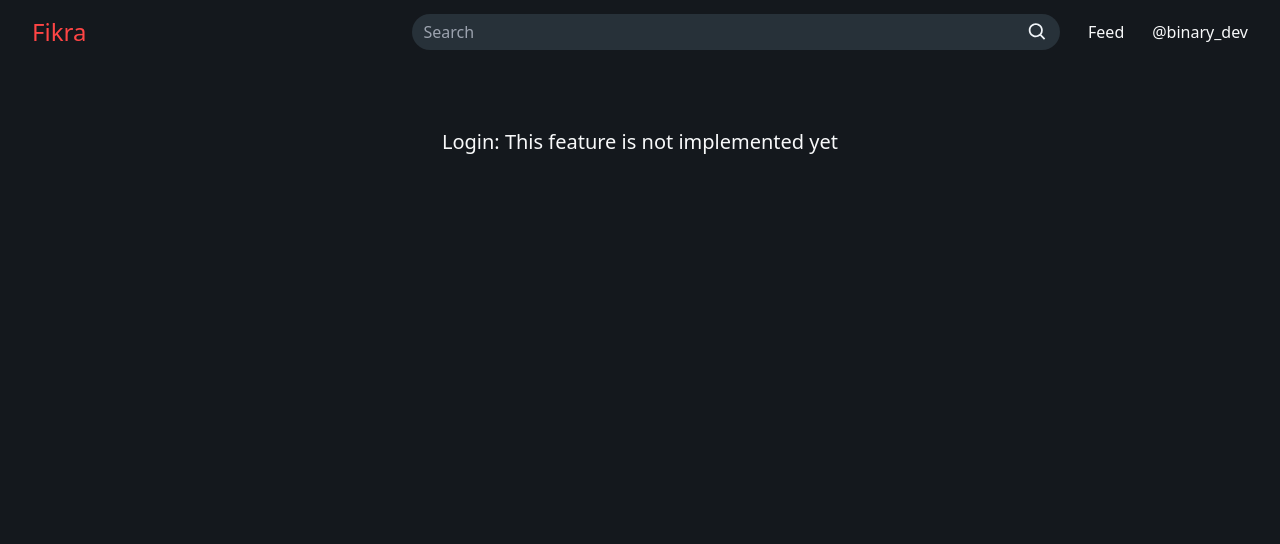
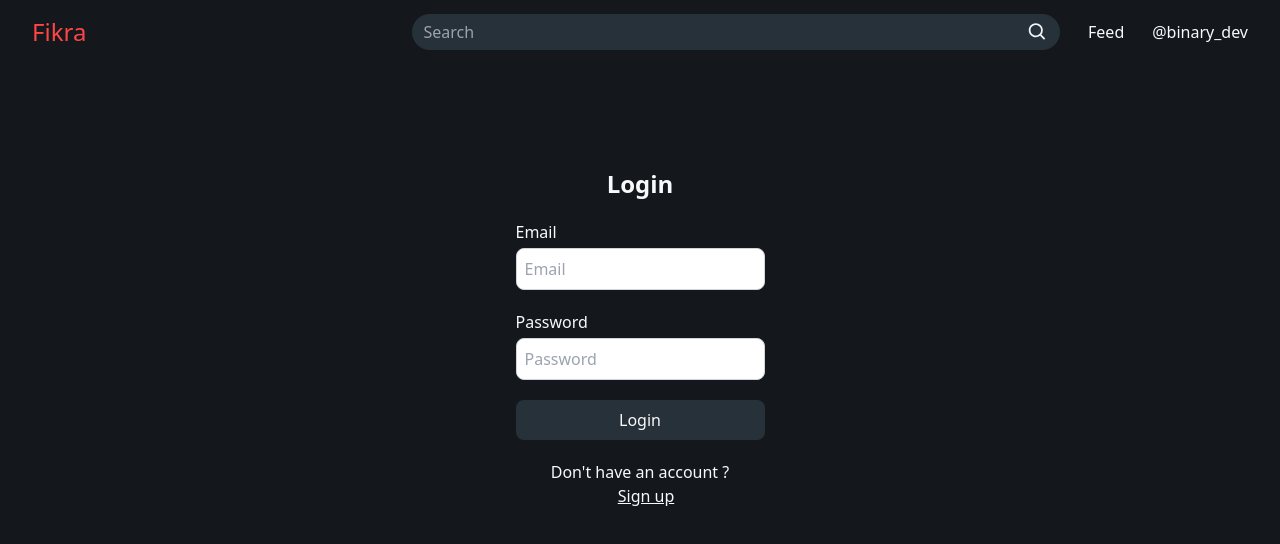
Before and after one commit to ilefM/fikra, a React (Vite) app: page /login in a window 1280 px wide. Shown: the top 544 px of the page. Built offline with nearby package versions, Linux system fonts and the light colour scheme; no server answers.

Commit message:
login page UI form

```diff
--- a/src/pages/Login.tsx
+++ b/src/pages/Login.tsx
@@ -1,14 +1,37 @@
+import { useState } from "react";
 import { Link } from "react-router-dom";
 
 export default function Login() {
+  const [login, setLogin] = useState("");
+  const [password, setPassword] = useState("");
+
   return (
-    <div className="flex flex-col items-center justify-center">
-      <p className="text-center text-lg sm:text-xl">
-        Login: This feature is not implemented yet
-      </p>
-      <div className="mt-10 flex sm:hidden">
+    <div className="flex flex-col items-center justify-center space-y-5 mt-10">
+      <h1 className="text-2xl font-bold">Login</h1>
+      <div className="flex flex-col w-full">
+        <label htmlFor="email">Email</label>
+        <input
+          type="email"
+          id="email"
+          name="email"
+          placeholder="Email"
+          className="border border-gray-300 rounded-lg p-2 mt-1"
+        />
+      </div>
+      <div className="flex flex-col mt-4 w-full">
+        <label htmlFor="password">Password</label>
+        <input
+          type="password"
+          id="password"
+          name="password"
+          placeholder="Password"
+          className="border border-gray-300 rounded-lg p-2 mt-1"
+        />
+      </div>
+      <button className="bg-dark-200 w-full rounded-lg p-2 mt-4">Login</button>
+      <div className="mt-10 flex flex-col sm:space-x-3">
         <p>Don't have an account ?</p>
-        <Link to="/signup" className="ml-2 text-center underline">
+        <Link to="/signup" className="text-center underline">
           Sign up
         </Link>
       </div>
--- a/src/router/Router.tsx
+++ b/src/router/Router.tsx
@@ -14,8 +14,8 @@ export default function Router() {
         <Route index element={<Home />} />
         <Route path="/postDetails/:id" element={<PostDetails />} />
         <Route path="/me" element={<MyProfile />} />
-        <Route path="login" element={<Login />} />
-        <Route path="signup" element={<SignUp />} />
+        <Route path="/login" element={<Login />} />
+        <Route path="/signup" element={<SignUp />} />
         <Route path="*" element={<NotFound />} />
       </Route>
     </Routes>
```
